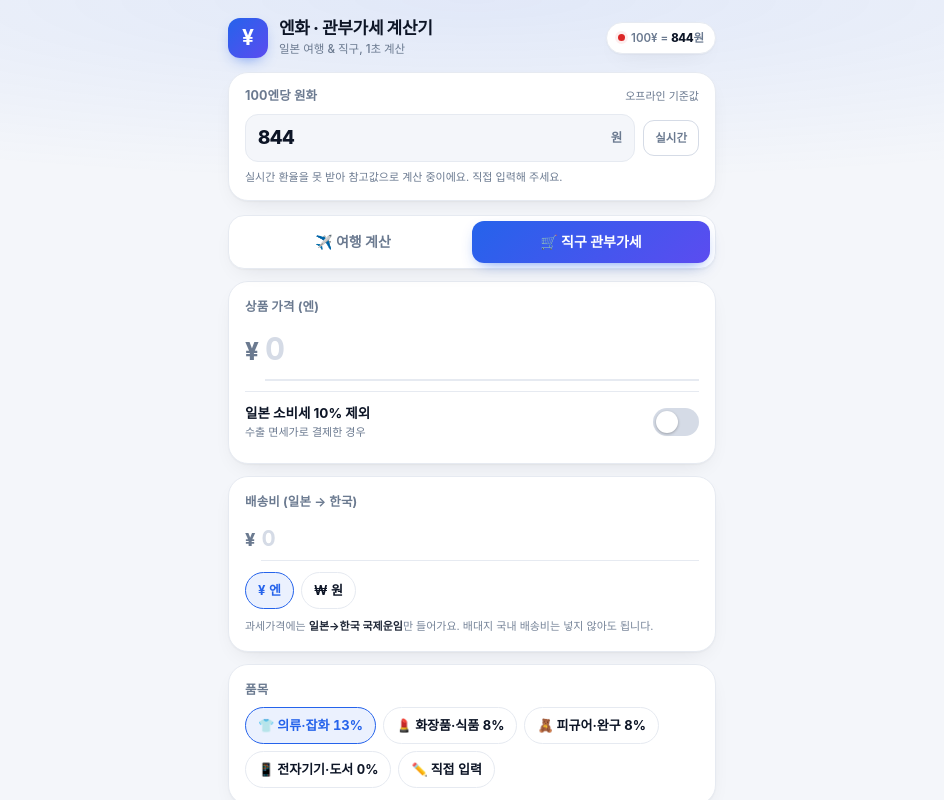
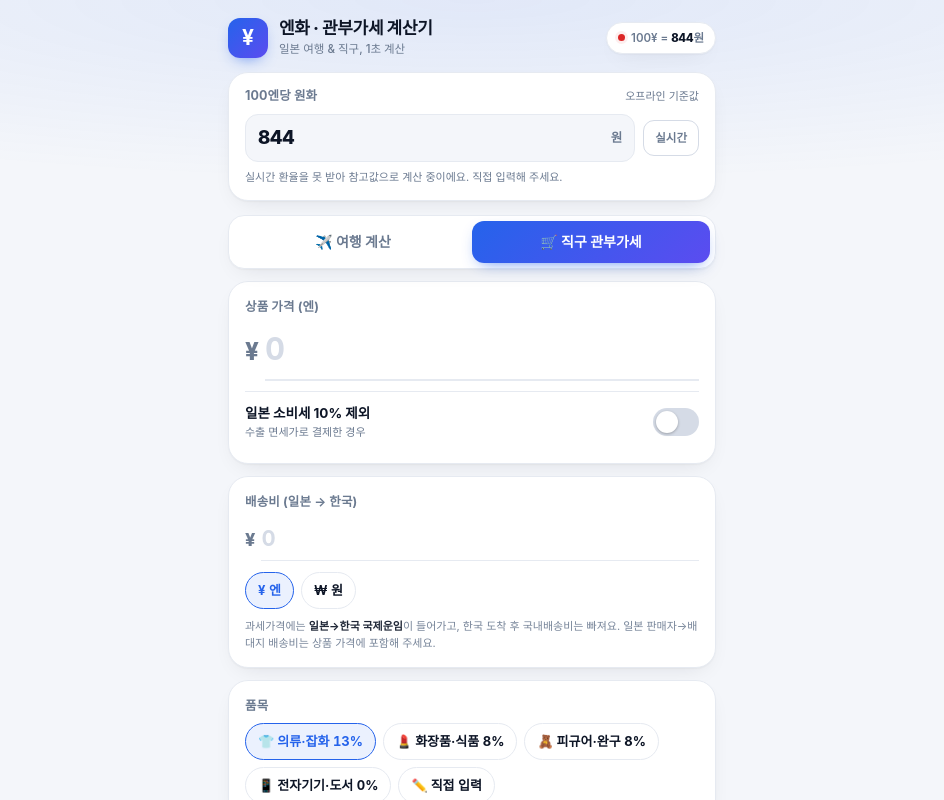
Before and after one commit to nugj12-code/JPY-calc, a plain HTML site: page index.html in a window 1280 px wide. Both pictures are taken after a click on the tab "🛒 직구 관부가세". Shown: the top 800 px of the page, without its empty margins (168-1112 px from the left). Drawn offline with Linux system fonts and the light colour scheme; no server answers.

Commit message:
docs: 배송비 과세가격 안내 문구 정확화

```diff
--- a/index.html
+++ b/index.html
@@ -427,7 +427,7 @@
         <button class="chip is-active" type="button" data-cur="JPY">¥ 엔</button>
         <button class="chip" type="button" data-cur="KRW">₩ 원</button>
       </div>
-      <p class="note tiny">과세가격에는 <b>일본→한국 국제운임</b>만 들어가요. 배대지 국내 배송비는 넣지 않아도 됩니다.</p>
+      <p class="note tiny">과세가격에는 <b>일본→한국 국제운임</b>이 들어가고, 한국 도착 후 국내배송비는 빠져요. 일본 판매자→배대지 배송비는 상품 가격에 포함해 주세요.</p>
     </div>
 
     <div class="card">
```
